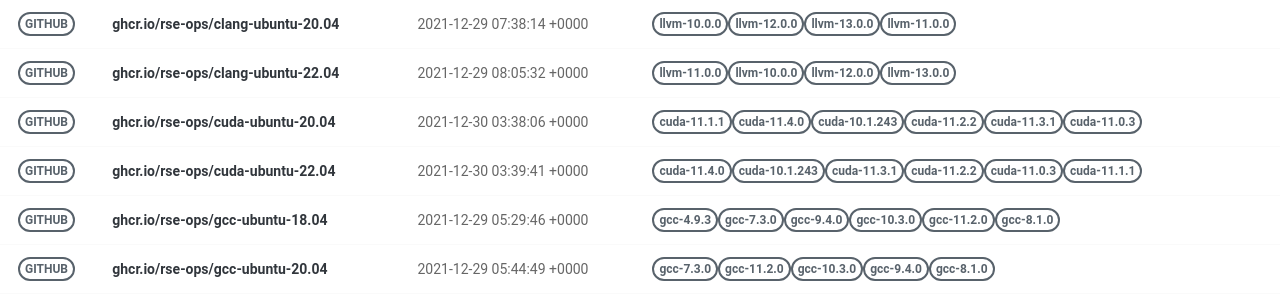
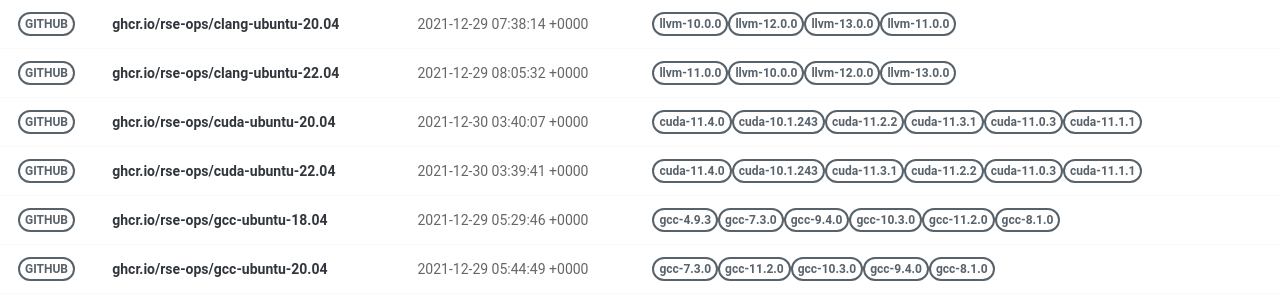
Before and after one commit to rse-ops/docker-images, a Jekyll site: the page built from pages/index.md, in a window 1280 px wide. Shown: the part 179-479 px from the top of the page. Built offline with Jekyll 4.4.1, drawn with Linux system fonts in a browser that asks for light colours; nearby versions of some CDN libraries.

Commit message:
Automated push to update library 2021-12-30

```diff
--- a/_library/ghcr.io-rse-ops-cuda-ubuntu-20.04.md
+++ b/_library/ghcr.io-rse-ops-cuda-ubuntu-20.04.md
@@ -1,14 +1,11 @@
 ---
 layout: container
 name: ghcr.io/rse-ops/cuda-ubuntu-20.04
-updated_at: 2021-12-30 03:38:06.727064
+updated_at: 2021-12-30 03:40:07.604803
 
 
 container_url: https://github.com/orgs/rse-ops/packages/container/package/cuda-ubuntu-20.04
 versions:
- - tag: cuda-11.1.1
-   dockerfile: https://github.com/rse-ops/docker-images/blob/main/ubuntu/cuda/Dockerfile
-   manifest: https://crane.ggcr.dev/manifest/ghcr.io/rse-ops/cuda-ubuntu-20.04:cuda-11.1.1
  - tag: cuda-11.4.0
    dockerfile: https://github.com/rse-ops/docker-images/blob/main/ubuntu/cuda/Dockerfile
    manifest: https://crane.ggcr.dev/manifest/ghcr.io/rse-ops/cuda-ubuntu-20.04:cuda-11.4.0
```
Also changed, not shown: other parts of _library/ghcr.io-rse-ops-cuda-ubuntu-20.04.md (+3 -0 lines).
